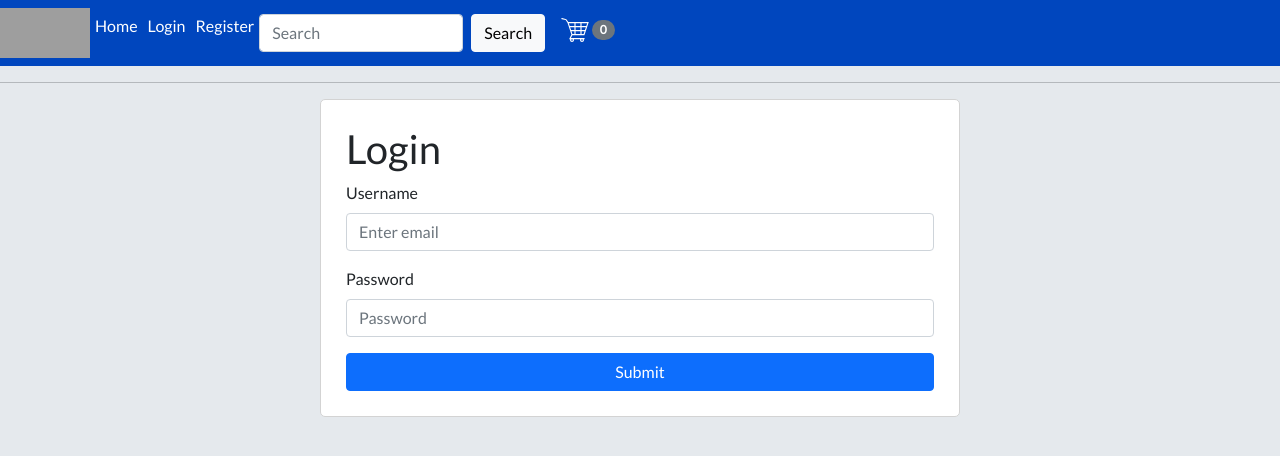
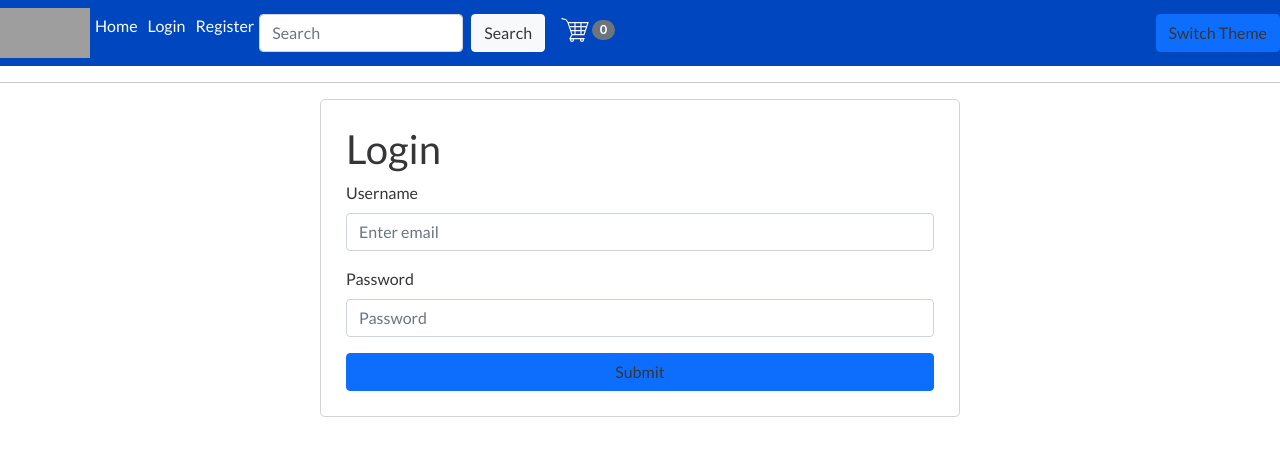
Before and after one commit to joshgor91/bbfs21-team-3, a React (Create React App) app in the folder frontend/: page /login in a window 1280 px wide. Shown: the top 456 px of the page. Built offline with nearby package versions, Linux system fonts and the light colour scheme; grey boxes are pictures that could not be loaded.

Commit message:
Added dark mode

```diff
--- a/frontend/package.json
+++ b/frontend/package.json
@@ -19,7 +19,8 @@
     "react-router-dom": "^6.2.1",
     "react-scripts": "5.0.0",
     "redux": "^4.1.2",
-    "web-vitals": "^2.1.2"
+    "web-vitals": "^2.1.2",
+    "styled-components": "^5.3.3"
   },
   "scripts": {
     "start": "react-scripts start",
--- a/frontend/src/App.js
+++ b/frontend/src/App.js
@@ -4,21 +4,35 @@ import GuestRouter from "./components/Router/GuestRouter";
 import {connect} from "react-redux";
 import ShopkeeperRouter from "./components/Router/ShopkeeperRouter";
 import CustomerRouter from "./components/Router/CustomerRouter";
+import {ThemeProvider} from "styled-components";
+import {GlobalStyles} from "./components/Theme/GlobalStyles";
+import {lightTheme, darkTheme} from "./components/Theme/Theme"
+import {useState} from "react";
 
 function App({userIsAdmin, userIsShopkeeper, userIsCustomer, cartQuantity}) {
 
-    if (userIsAdmin) {
-        return (<AdminRouter cartQuantity={cartQuantity}/>)
+    const [theme, setTheme] = useState('light');
+    const themeToggler = () => {
+        theme === 'light' ? setTheme('dark') : setTheme('light')
     }
-    else if(userIsShopkeeper){
-        return (<ShopkeeperRouter cartQuantity={cartQuantity}/>)
-    }
-    else if(userIsCustomer){
-        return (<CustomerRouter cartQuantity={cartQuantity}/>)
-    }
-    else {
-        return (<GuestRouter cartQuantity={cartQuantity}/>)
-    }
+
+
+
+    return (
+        <>
+            <ThemeProvider theme={theme === 'light' ? lightTheme : darkTheme}>
+                <>
+                    <GlobalStyles/>
+            {userIsAdmin && <AdminRouter cartQuantity={cartQuantity} themeToggler={themeToggler} />}
+            {userIsShopkeeper && <ShopkeeperRouter cartQuantity={cartQuantity} themeToggler={themeToggler} />}
+            {userIsCustomer && <CustomerRouter cartQuantity={cartQuantity} themeToggler={themeToggler} />}
+            {(!userIsCustomer && !userIsShopkeeper && !userIsAdmin) && <GuestRouter cartQuantity={cartQuantity}  themeToggler={themeToggler}/>}
+                    </>
+            </ThemeProvider>
+        </>
+
+
+    )
 }
 
 function mapStateToProps(state) {
--- a/frontend/src/components/Router/AdminRouter.js
+++ b/frontend/src/components/Router/AdminRouter.js
@@ -14,7 +14,7 @@ import Checkout from "../../pages/Checkout";
 import OrderComplete from "../../pages/OrderComplete";
 
 
-function AdminRouter({cartQuantity}) {
+function AdminRouter({cartQuantity, themeToggler}) {
 
     return (
 
@@ -65,6 +65,9 @@ function AdminRouter({cartQuantity}) {
                         </Nav>
                         <Nav className='ms-auto'>
                             <Nav.Item>
+                                <Button onClick={themeToggler}>Switch Theme</Button>
+                            </Nav.Item>
+                            <Nav.Item>
                                 <LogoutBtn/>
                             </Nav.Item>
                         </Nav>
--- a/frontend/src/components/Router/CustomerRouter.js
+++ b/frontend/src/components/Router/CustomerRouter.js
@@ -13,7 +13,7 @@ import OrderComplete from "../../pages/OrderComplete";
 
 
 
-function CustomerRouter({cartQuantity}) {
+function CustomerRouter({cartQuantity, themeToggler}) {
     return (
 
         <Router>
@@ -55,6 +55,9 @@ function CustomerRouter({cartQuantity}) {
                                 </Link>
                             </Nav.Item>
                             <Nav.Item>
+                                <Button onClick={themeToggler}>Switch Theme</Button>
+                            </Nav.Item>
+                            <Nav.Item>
                                 <LogoutBtn/>
                             </Nav.Item>
 
--- a/frontend/src/components/Router/GuestRouter.js
+++ b/frontend/src/components/Router/GuestRouter.js
@@ -13,7 +13,7 @@ import OrderComplete from "../../pages/OrderComplete";
 
 
 
-function GuestRouter({cartQuantity}) {
+function GuestRouter({cartQuantity, themeToggler}) {
 
         return (
 
@@ -60,6 +60,11 @@ function GuestRouter({cartQuantity}) {
                                 </Nav.Item>
 
                             </Nav>
+                            <Nav className='ms-auto'>
+                                <Nav.Item>
+                                    <Button onClick={themeToggler}>Switch Theme</Button>
+                                </Nav.Item>
+                            </Nav>
                         </Navbar.Collapse>
                     </>
 
--- a/frontend/src/components/Router/ShopkeeperRouter.js
+++ b/frontend/src/components/Router/ShopkeeperRouter.js
@@ -14,7 +14,7 @@ import OrderComplete from "../../pages/OrderComplete";
 
 
 
-function ShopkeeperRouter({cartQuantity}) {
+function ShopkeeperRouter({cartQuantity, themeToggler}) {
     return (
 
         <Router>
@@ -58,6 +58,9 @@ function ShopkeeperRouter({cartQuantity}) {
                                 </Link>
                             </Nav.Item>
                             <Nav.Item>
+                                <Button onClick={themeToggler}>Switch Theme</Button>
+                            </Nav.Item>
+                            <Nav.Item>
                                 <LogoutBtn/>
                             </Nav.Item>
 
--- /dev/null
+++ b/frontend/src/components/Theme/GlobalStyles.js
@@ -0,0 +1,48 @@
+import { createGlobalStyle} from "styled-components"
+export const GlobalStyles = createGlobalStyle`
+  body {
+    background: ${({ theme }) => theme.body};
+    color: ${({ theme }) => theme.text};
+    font-family: 'Lato', sans-serif
+    transition: all 0.50s linear;
+  }
+  .card, .table, .table.td{
+  background ${({ theme }) => theme.body};
+  color: ${({ theme }) => theme.text};
+  border: ${({ theme }) => theme.cardBorder}
+  }
+
+  .table-striped > tbody > tr:nth-child(2n+1) > td, .table-striped > tbody > tr:nth-child(2n+1) > th {
+   color: ${({ theme }) => theme.tableText};
+   background: ${({ theme }) => theme.tableStripeBackground};
+}
+
+  .btn{
+   background: ${({ theme }) => theme.buttonBackground};
+   border: ${({ theme }) => theme.buttonBorder};
+   color: ${({ theme }) => theme.text};
+  }
+
+ .navbar{
+ background: ${({ theme }) => theme.navbarBackground};
+ }
+
+ .form{
+  color: ${({ theme }) => theme.formText};
+ }
+
+ .modal-title{
+ color: ${({ theme }) => theme.modalTitle};
+ }
+
+ .modal-header{
+ background: ${({ theme }) => theme.modalTitleBackground};
+ }
+
+ .form-label{
+ color: ${({ theme }) => theme.formLabel};
+ }
+
+ .form
+  background: ${({ theme }) => theme.formBackground};
+  `
--- /dev/null
+++ b/frontend/src/components/Theme/Theme.js
@@ -0,0 +1,23 @@
+export const lightTheme = {
+    body: '#FFF',
+    text: '#363537',
+    toggleBorder: '#FFF',
+    background: '#363537',
+}
+export const darkTheme = {
+    body: '#363537',
+    text: '#FAFAFA',
+    toggleBorder: '#6B8096',
+    background: '#999',
+    tableText: 'lightgrey',
+    tableStripeBackground: 'black',
+    buttonBackground: 'grey',
+    buttonBorder: 'thin solid black',
+    navbarBackground: 'darkblue',
+    formText: 'black',
+    cardBorder: 'thin solid white',
+    modalTitle: 'white',
+    modalTitleBackground: '#282828',
+    formLabel: '#282828',
+    formBackground: 'lightgrey'
+}
--- a/frontend/src/styles/app.css
+++ b/frontend/src/styles/app.css
@@ -22,7 +22,7 @@
 }
 
 .carousel-item img {
-    background-color: white;
+    /*background-color: white;*/
 }
 
 .general-form{
@@ -31,7 +31,7 @@
     padding: 25px;
     border-radius: 5px;
     border: thin solid lightgrey;
-    background-color: white;
+    /*background-color: white;*/
 }
 
 .link-item{
@@ -68,10 +68,10 @@
     text-decoration: none;
 }
 
-#root{
-    background-color: rgb(229,233,237);
-    padding-bottom: 500px;
-}
+/*#root{*/
+/*    background-color: rgb(229,233,237);*/
+/*    padding-bottom: 500px;*/
+/*}*/
 
 #welcome-message{
     display: flex;
```
Also changed, not shown: 1 other file (tests, documents, lock files or other folders).
